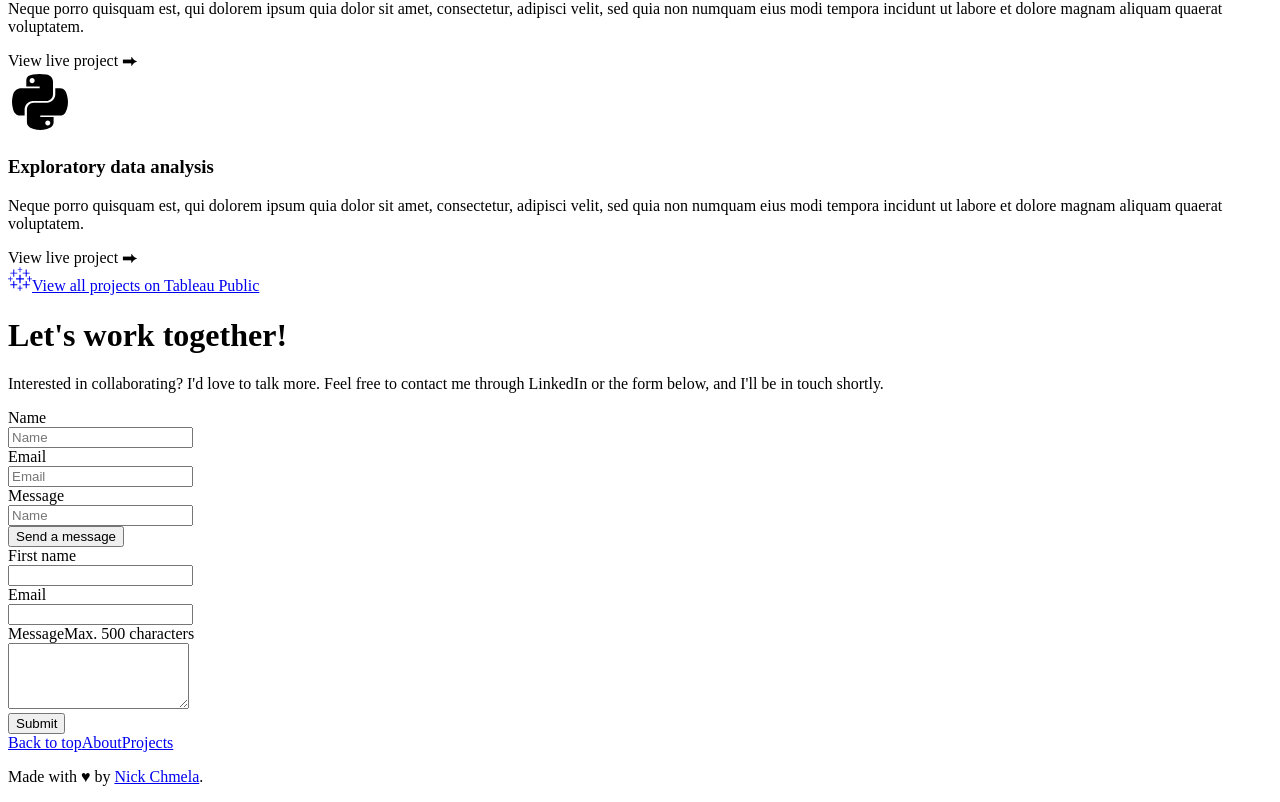
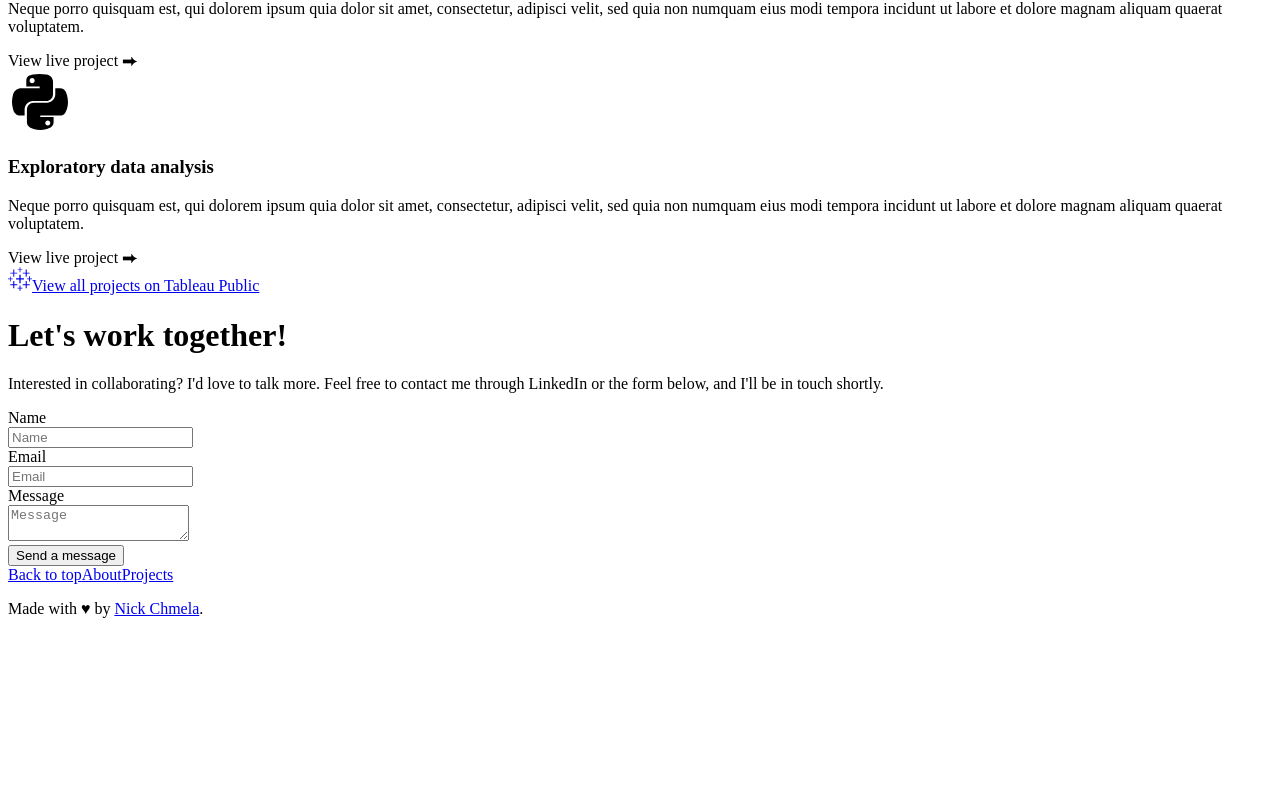
Before and after one commit to chmelan/sparlin-portfolio, a React (Vite) app: page / in a window 1280 px wide. Shown: the part 3154-3956 px from the top of the page. After the commit the page ends 3788 px from the top, so only its background shows below. Built offline with nearby package versions, Linux system fonts and the light colour scheme.

Commit message:
added form handling

```diff
--- a/index.html
+++ b/index.html
@@ -21,5 +21,10 @@
   <body>
     <div id="root"></div>
     <script type="module" src="/src/index.jsx"></script>
+    <form name="contact" netlify netlify-honeypot="bot-field" hidden>
+      <input type="text" name="name" />
+      <input type="email" name="email" />
+      <textarea name="message"></textarea>
+    </form>
   </body>
 </html>
--- a/src/components/Footer.jsx
+++ b/src/components/Footer.jsx
@@ -14,19 +14,27 @@ function Footer() {
               touch shortly.
             </p>
           </div>
-
-          <form action="" class="max-w-md mx-auto mt-8 mb-0 space-y-4">
+          {/* Form ----------------------------- */}
+          <form
+            action=""
+            method="POST"
+            class="max-w-md mx-auto mt-8 mb-0 space-y-4"
+          >
+            <input type="hidden" name="form-name" value="contact" />
             <div>
-              <label for="text" class="sr-only">
+              <label htmlFor="name" class="sr-only">
                 Name
               </label>
 
               <div className="group block relative text-black">
                 <span className="absolute inset-0 bg-gray-600 rounded-xl translate-x-1 translate-y-1"></span>
-                <div className="flex relative  space-x-2 h-full bg-white hover:bg-green-50 rounded-xl border-2 border-gray-600 ">
+                <div className="flex relative   h-full bg-white hover:bg-green-50 rounded-xl border-2 border-gray-600 ">
                   <input
+                    id="name"
+                    name="name"
                     type="text"
                     placeholder="Name"
+                    autoComplete="name"
                     className="w-full p-4 pr-12 text-sm border-gray-200 rounded-lg shadow-sm "
                   />
                 </div>
@@ -34,40 +42,45 @@ function Footer() {
             </div>
 
             <div>
-              <label for="email" class="sr-only">
+              <label htmlFor="email" class="sr-only">
                 Email
               </label>
 
               <div className="group block relative text-black">
                 <span className="absolute inset-0 bg-gray-600 rounded-xl translate-x-1 translate-y-1"></span>
-                <div className="flex relative  space-x-2 h-full bg-white hover:bg-green-50 rounded-xl border-2 border-gray-600 ">
+                <div className="flex relative   h-full bg-white hover:bg-green-50 rounded-xl border-2 border-gray-600 ">
                   <input
+                    id="email"
+                    name="email"
                     type="text"
                     placeholder="Email"
+                    autoComplete="email"
                     className="w-full p-4 pr-12 text-sm border-gray-200 rounded-lg shadow-sm "
                   />
                 </div>
               </div>
             </div>
             <div>
-              <label for="message" class="sr-only">
+              <label htmlFor="message" class="sr-only">
                 Message
               </label>
 
               <div className="group block relative text-black">
                 <span className="absolute inset-0 bg-gray-600 rounded-xl translate-x-1 translate-y-1"></span>
-                <div className="flex relative  space-x-2 h-full bg-white hover:bg-green-50 rounded-xl border-2 border-gray-600 ">
-                  <input
+                <div className="flex relative h-full bg-white hover:bg-green-50 rounded-xl border-2 border-gray-600 ">
+                  <textarea
+                    id="message"
+                    name="message"
                     type="text area"
-                    placeholder="Name"
-                    className="w-full p-4 pr-12 text-sm border-gray-200 rounded-lg shadow-sm "
+                    placeholder="Message"
+                    className="w-full p-4 pr-12 text-sm  border-gray-200 rounded-lg shadow-sm "
                   />
                 </div>
               </div>
             </div>
 
             {/* Submit button ---------------------------------------- */}
-            <div class="flex items-center justify-end">
+            <div className="flex items-center justify-end">
               <button
                 className="group block relative text-black "
                 type="submit"
@@ -80,82 +93,6 @@ function Footer() {
             </div>
           </form>
         </div>
-
-        {/* Form test */}
-
-        <form
-          action="#"
-          method="POST"
-          className="mt-6 grid grid-cols-1 gap-y-6 sm:grid-cols-2 sm:gap-x-8"
-        >
-          <div>
-            <label
-              htmlFor="first-name"
-              className="block text-sm font-medium text-warm-gray-900"
-            >
-              First name
-            </label>
-            <div className="mt-1">
-              <input
-                type="text"
-                name="first-name"
-                id="first-name"
-                autoComplete="given-name"
-                className="py-3 px-4 block w-full shadow-sm text-warm-gray-900 focus:ring-teal-500 focus:border-teal-500 border-warm-gray-300 rounded-md"
-              />
-            </div>
-          </div>
-
-          <div>
-            <label
-              htmlFor="email"
-              className="block text-sm font-medium text-warm-gray-900"
-            >
-              Email
-            </label>
-            <div className="mt-1">
-              <input
-                id="email"
-                name="email"
-                type="email"
-                autoComplete="email"
-                className="py-3 px-4 block w-full shadow-sm text-warm-gray-900 focus:ring-teal-500 focus:border-teal-500 border-warm-gray-300 rounded-md"
-              />
-            </div>
-          </div>
-
-          <div className="sm:col-span-2">
-            <div className="flex justify-between">
-              <label
-                htmlFor="message"
-                className="block text-sm font-medium text-warm-gray-900"
-              >
-                Message
-              </label>
-              <span id="message-max" className="text-sm text-warm-gray-500">
-                Max. 500 characters
-              </span>
-            </div>
-            <div className="mt-1">
-              <textarea
-                id="message"
-                name="message"
-                rows={4}
-                className="py-3 px-4 block w-full shadow-sm text-warm-gray-900 focus:ring-teal-500 focus:border-teal-500 border border-warm-gray-300 rounded-md"
-                aria-describedby="message-max"
-                defaultValue={""}
-              />
-            </div>
-          </div>
-          <div className="sm:col-span-2 sm:flex sm:justify-end">
-            <button
-              type="submit"
-              className="mt-2 w-full inline-flex items-center justify-center px-6 py-3 border border-transparent rounded-md shadow-sm text-base font-medium text-white bg-teal-500 hover:bg-teal-600 focus:outline-none focus:ring-2 focus:ring-offset-2 focus:ring-teal-500 sm:w-auto"
-            >
-              Submit
-            </button>
-          </div>
-        </form>
 
         {/* Additional footer content ------------------------------------------------------------*/}
         <div className="pt-12 mt-32  sm:flex sm:justify-between sm:items-center">
```
